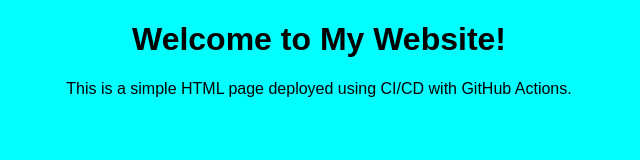
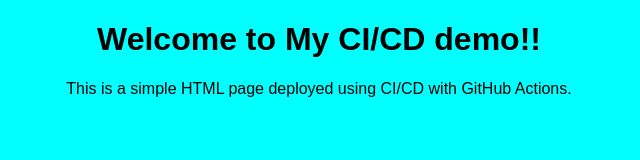
Before and after one commit to 06abi/sample-web-app, a plain HTML site: page index.html in a window 1280 px wide. Shown: the whole page, without its empty margins (321-961 px from the left). Drawn offline with Linux system fonts and the light colour scheme.

Commit message:
Update homepage text

```diff
--- a/index.html
+++ b/index.html
@@ -5,7 +5,7 @@
    <link rel="stylesheet" href="style.css">
 </head>
 <body>
-  <h1>Welcome to My Website!</h1>
+  <h1>Welcome to My CI/CD demo!!</h1>
   <p>This is a simple HTML page deployed using CI/CD with GitHub Actions.</p>
 </body>
 </html>
```
